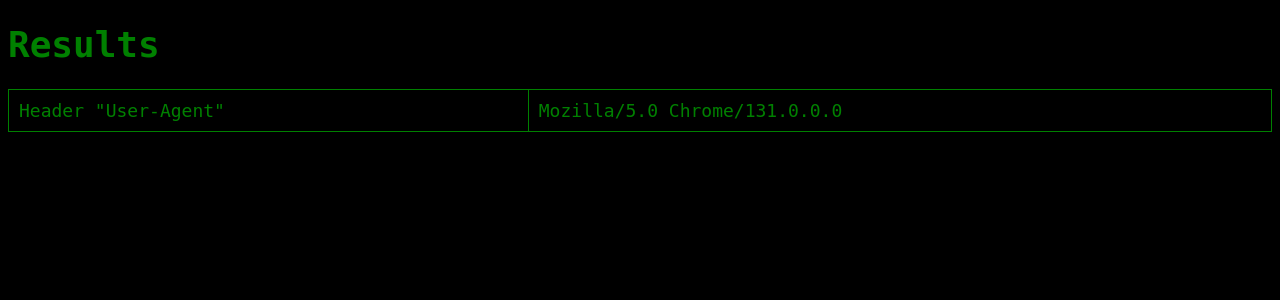
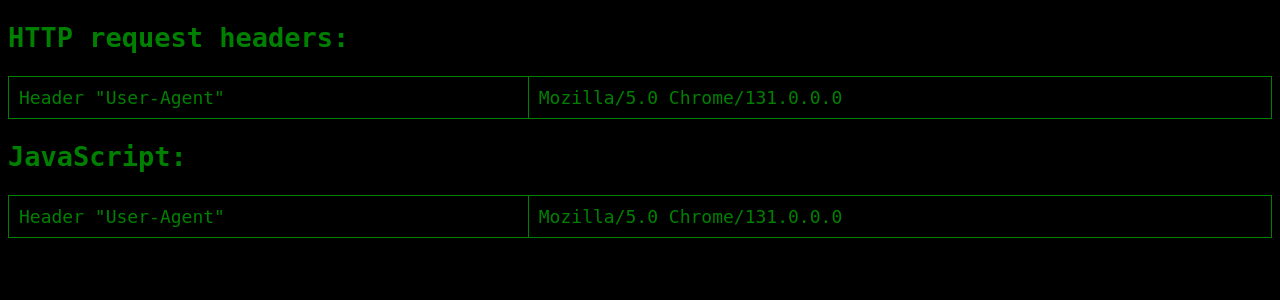
Before and after one commit to jtherrmann/fingerprint, a Flask app: page /fingerprint in a window 1280 px wide. Shown: the top 300 px of the page. Run offline with Flask 2, Linux system fonts and the light colour scheme.

Commit message:
Display headers fingerprint and JavaScript fingerprint on same page

```diff
--- a/fingerprint/__init__.py
+++ b/fingerprint/__init__.py
@@ -10,7 +10,10 @@ def home():
 
 @app.route('/fingerprint')
 def fingerprint():
-    return render_template('fingerprint.html')
+    return render_template(
+        'fingerprint.html',
+        header_user_agent=request.headers['User-Agent']
+    )
 
 
 @app.route('/fingerprint-js', methods=['POST'])
@@ -18,11 +21,3 @@ def fingerprint_js():
     return jsonify(
         header_user_agent=request.headers['User-Agent']
     )
-
-
-@app.route('/fingerprint-noscript')
-def fingerprint_noscript():
-    return render_template(
-        'fingerprint-noscript.html',
-        header_user_agent=request.headers['User-Agent']
-    )
--- a/fingerprint/static/fingerprint.js
+++ b/fingerprint/static/fingerprint.js
@@ -4,10 +4,10 @@ function fingerprint() {
         data: {},
         success: function(response) {
             $('#header-user-agent').text(response.header_user_agent);
-            $('#results').show();
+            $('#js-results').show();
         },
         error: function(error) {
-            $('#fingerprint-error').text(
+            $('#js-fingerprint-error').text(
                 'Error: ' + error.status + ' ' + error.statusText
             );
         }
--- a/fingerprint/templates/fingerprint.html
+++ b/fingerprint/templates/fingerprint.html
@@ -7,19 +7,25 @@
     <script src="/static/fingerprint.js"></script>
   </head>
   <body>
-    <div id="results" hidden>
-      <h1>Results</h1>
+    <!-- TODO switch to h1 and style as needed -->
+    <h2>HTTP request headers:</h2>
     <table>
+      <tr>
+        <td>Header "User-Agent"</td>
+        <td>{{ header_user_agent }}</td>
+      </tr>
+    </table>
+    <!-- TODO more vertical space here -->
+    <h2>JavaScript:</h2>
+    <table id="js-results" hidden>
       <tr>
         <td>Header "User-Agent"</td>
         <td id="header-user-agent"></td>
       </tr>
     </table>
-    </div>
-    <div id="fingerprint-error"></div>
+    <div id="js-fingerprint-error"></div>
     <noscript>
-      JavaScript is not enabled. <a href="fingerprint-noscript">Click here</a>
-      to continue.
+      JavaScript is not enabled.
     </noscript>
   </body>
 </html>
```
Also changed, not shown: fingerprint/templates/fingerprint-noscript.html (deleted, +0 -16 lines). Lines whose indentation alone changed are shown as unchanged.
